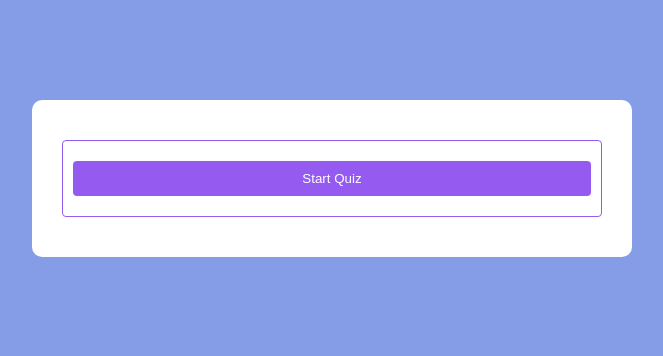
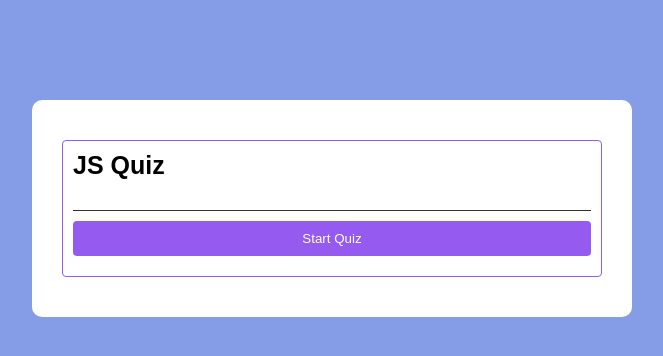
Before and after one commit to niccbytes/JS-Quiz, a plain HTML site: page index.html in a window 1280 px wide. Shown: the whole page, without its empty margins (308-971 px from the left). Drawn offline with Linux system fonts and the light colour scheme.

```diff
--- a/index.html
+++ b/index.html
@@ -13,7 +13,7 @@
 
 <div class="app">
     <div class="start-screen" id="startScreen">
-        <h1 class="quiz">JS Quiz</h1>
+        <h1 id="quiz">JS Quiz</h1>
         <button id="startButton">Start Quiz</button>
       </div>
 
```
